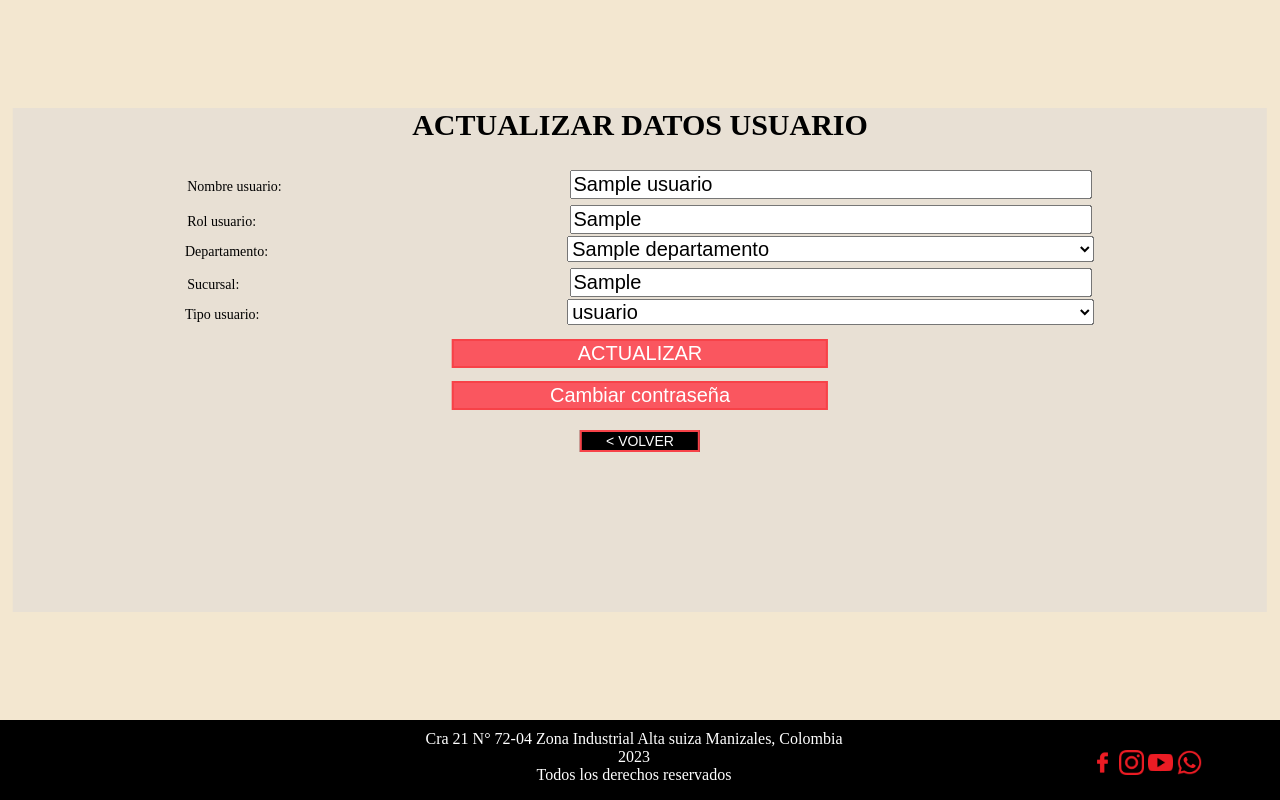
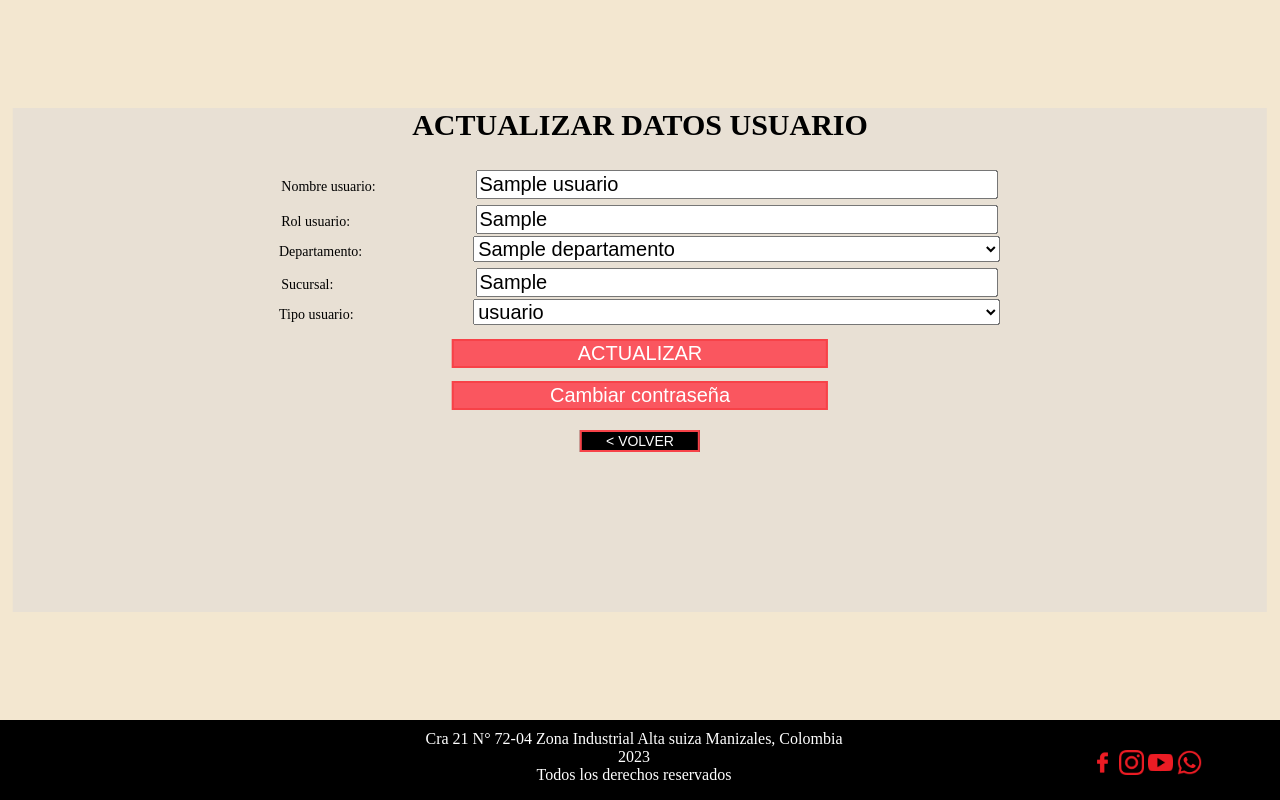
Before and after one commit to bgarciau/SAPrometalicos, a PHP site: the page made by views/actualizarUsuario.php in a window 1280 px wide. Shown: the part 80-880 px from the top of the page. Run offline with PHP 8.4, Linux system fonts and the light colour scheme; the visitor is signed in with stand-in values (Sample User, id 1); tables that the repository leaves empty or names only in its code hold one stand-in row (values such as "Sample post").

Commit message:
17/03/2023

```diff
--- a/views/actualizarUsuario.php
+++ b/views/actualizarUsuario.php
@@ -66,11 +66,11 @@
                 <form name="form1" method="post" action="<?php echo $_SERVER['PHP_SELF']; ?>">
                     <h2>ACTUALIZAR DATOS USUARIO</h2>
                     <input class="inputA" type="hidden" name="codigoUsuario" value="<?php echo $userr->pk_cod_usr ?>"><br>
-                    <label for="NombreUsuario">Nombre usuario:</label>
+                    <label class="label2" for="NombreUsuario">Nombre usuario:</label>
                     <input class="inputA" type="text" name="nombreUsuario" value="<?php echo $userr->nom_usr ?>"><br>
-                    <label for="RolUsuario">Rol usuario:</label>
+                    <label class="label2" for="RolUsuario">Rol usuario:</label>
                     <input class="inputA" type="text" name="rolUsuario" value="<?php echo $userr->rol_usr ?>"><br>
-                    <label for="Departamento">Departamento:</label>
+                    <label class="label2" for="Departamento">Departamento:</label>
                     <select name="departamento" id="datosFormu">
                         <?php
                         $usrdep = $base->query("SELECT * FROM departamento WHERE pk_dep= '$userr->fk_depart'")->fetchAll(PDO::FETCH_OBJ); foreach ($usrdep as $udep): ?>
@@ -85,9 +85,9 @@
                         endforeach;
                         ?>
                     </select><br>
-                    <label for="Sucursal">Sucursal:</label>
+                    <label class="label2" for="Sucursal">Sucursal:</label>
                     <input class="inputA" type="text" name="sucursal" value="<?php echo $userr->sucursal ?>"><br>
-                    <label for="TipoUsuario">Tipo usuario:</label>
+                    <label class="label2" for="TipoUsuario">Tipo usuario:</label>
                     <select name="tipoUsuario" id="datosFormu">
                         <option value=1>usuario</option>
                         <option value=2>empleado</option>
--- a/views/usuarios.php
+++ b/views/usuarios.php
@@ -72,6 +72,7 @@
                                 <th>Sucursal</th>
                                 <th>OPCIONES</th>
                             </thead>
+                            <tbody>
                             <?php
                             $i = 1;
                             foreach ($usuar as $usuario): ?>
@@ -110,6 +111,7 @@
                                 $i = $i + 1;
                             endforeach;
                             ?>
+                            </tbody>
                         </table>
                     </div>
                 </div>
```
